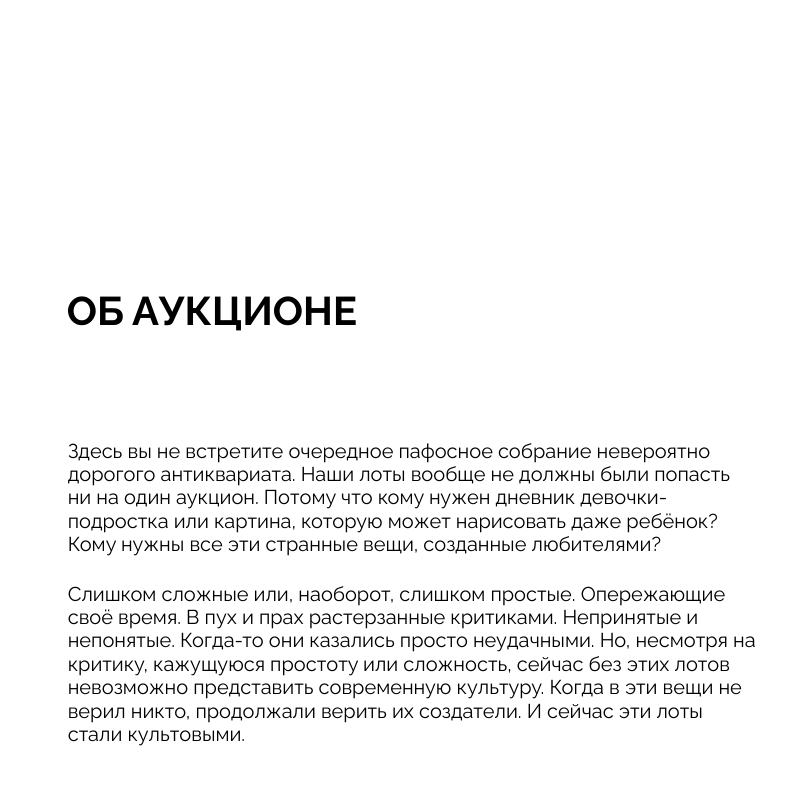
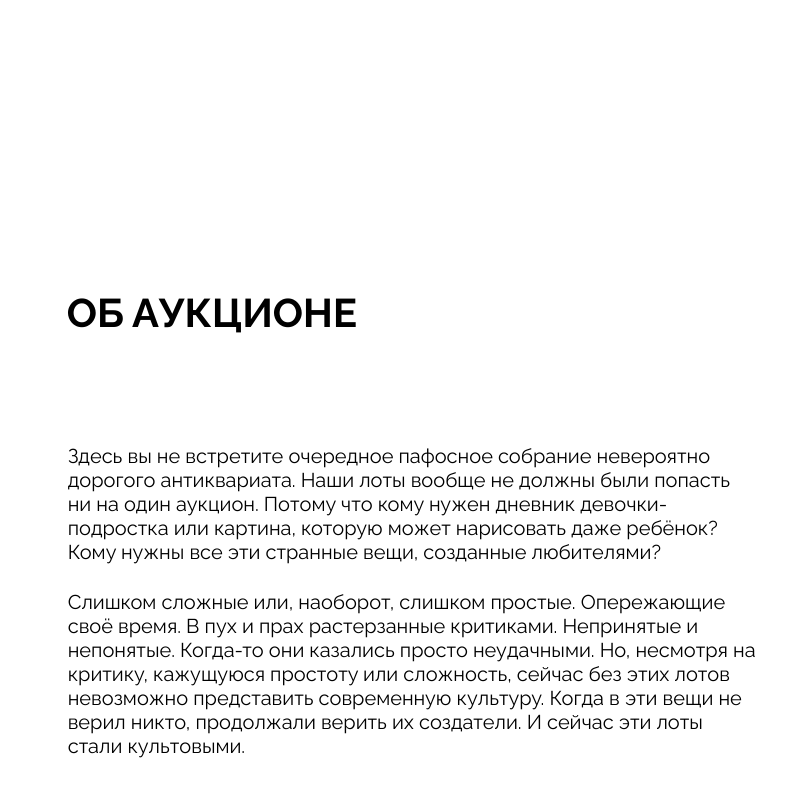
Before and after one commit to tearz12/ono-tebe-nado-fd, a plain HTML site: page index.html in a window 1280 px wide. Shown: the part 1920-2720 px from the top of the page, 405-1191 px from the left. Drawn offline with Linux system fonts and the light colour scheme.

Commit message:
update margin

```diff
--- a/styles/style.css
+++ b/styles/style.css
@@ -188,11 +188,11 @@
 .about {
   display: grid;
   grid-template-columns: 1fr 2fr;
-  grid-template-rows: 1fr 1fr;
+  grid-template-rows: 1fr;
   grid-template-areas:
     "logo title"
     ". description";
-  padding: 24px 24px 183px 24px;
+  padding: 24px 24px 171px 24px;
 
 }
 .about__logo {
@@ -220,7 +220,7 @@
   font-size: 40px;
   font-weight: 700;
   text-transform: uppercase;
-  margin-top: 18px;
+  margin-top: 27px;
   margin-left: 7px;
 }
 
@@ -228,7 +228,6 @@
   grid-area: description;
   display: flex;
   flex-direction: column;
-  margin-top: -10px;
   margin-left: 3px;
   gap: 26px;
 }
@@ -237,7 +236,7 @@
   margin-left: 5px;
   font-size: 20px;
   font-weight: 400;
-  line-height: 1.17;
+  line-height: 24px;
   max-width: 690px;
 }
 
@@ -246,7 +245,6 @@
   grid-template-columns: 1fr 1fr 1fr;
   justify-content: space-around;
   font-size: 18px;
-  min-height: 180px;
 }
 
 .footer .address {
```
